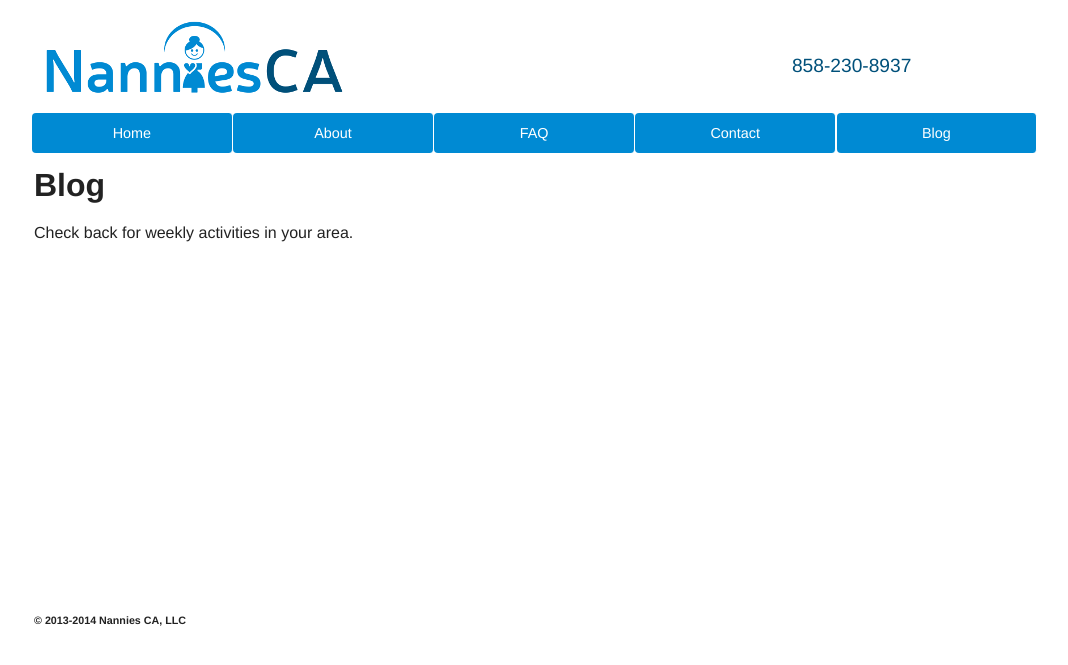
After one commit to lhambsch/nannies_ca, a Django app: page /blog/ in a window 1280 px wide. The commit adds this page. Shown: the top 665 px of the page, without its empty margins (94-1162 px from the left). Run offline with Django 3.2, Linux system fonts and the light colour scheme; parts of the project's set-up code (start-up, migrations or seed data) failed here and were passed over; some libraries are stand-ins or nearby versions.

Commit message:
Made SEO related changes.

```diff
--- a/nannies_ca/settings.py
+++ b/nannies_ca/settings.py
@@ -40,6 +40,7 @@ INSTALLED_APPS = (
     'django.contrib.staticfiles',
     'crispy_forms',
     'customer_area',
+    'nannies_ca',
     'south',
 )
 
--- a/nannies_ca/urls.py
+++ b/nannies_ca/urls.py
@@ -6,10 +6,10 @@ admin.autodiscover()
 urlpatterns = patterns('',
     # Examples:
     url(r'^$', 'nannies_ca.views.home', name='home'),
-    url(r'^about/', 'nannies_ca.views.about', name='about'),
-    url(r'^faq/', 'nannies_ca.views.faq', name='faq'),
-    url(r'^contact/', 'nannies_ca.views.contact', name='contact'),
-    url(r'^news/', 'nannies_ca.views.news', name='news'),
+    url(r'^about$', 'nannies_ca.views.about', name='about'),
+    url(r'^faq$', 'nannies_ca.views.faq', name='faq'),
+    url(r'^contact$', 'nannies_ca.views.contact', name='contact'),
+    url(r'^blog/$', 'nannies_ca.views.blog', name='blog'),
 
     # user auth urls
     url(r'^login/', 'nannies_ca.views.login', name='login'),
--- a/nannies_ca/views.py
+++ b/nannies_ca/views.py
@@ -16,13 +16,13 @@ def home(request):
 
 
 def about(request):
-	title = "Safe, Reliable, and Trustworthy Nannies - San Diego, CA | Nannies CA"
+	title = "Safe and Trustworthy Nannies - San Diego, CA | Nannies CA"
 	description = "Find a nanny with no finder's fee in San Diego, La Jolla, Coronado, Carlsbad, Oceanside, Encinitas, Solana Beach, Del Mar, or surrounding areas."
 	return render(request, 'about.html', {'title': title, 'description': description})
 
 
 def faq(request):
-	title = "Questions and Answers About Our Nannies - San Diego, CA | Nannies CA"
+	title = "Questions About Our Nannies - San Diego, CA | Nannies CA"
 	description = "Your resource for finding a safe, reliable, and trustworthy nanny to care for your child."
 	return render(request, 'faq.html', {'title': title, 'description': description})
 
@@ -54,10 +54,10 @@ def contact_email(request, first, last, phone, body):
 	# return first
 
 
-def news(request):
+def blog(request):
 	title = "Children's Events and Activites - San Diego, CA | Nannies CA"
 	description = "San Diego children's events and activities."
-	return render(request, 'news.html', {'title': title, 'description': description})
+	return render(request, 'blog.html', {'title': title, 'description': description})
 
 
 def login(request):
--- a/templates/base.html
+++ b/templates/base.html
@@ -25,17 +25,17 @@
 
         <div class="header-container">
             <header class="wrapper clearfix">
-                <a class="title" href="/"><img id="main-logo" src="/static/img/NanniesCA_logo.png" alt=""></a>
+                <a class="title" href="{% url 'home' %}"><img id="main-logo" src="/static/img/NanniesCA_logo.png" alt=""></a>
                 <p id="phone"><a href="tel:858-230-8937">858-230-8937</a></p>
-                <div id="icon-menu"><img src="/static/img/list.png" alt=""></div>
+                <div id="icon-menu"><img src="/static/img/list.jpg" alt=""></div>
                 <div id='nav-div'>
                     <nav>
                         <ul>
-                            <li><a href="/" id="top-item">Home</a></li>
-                            <li><a href="/about">About</a></li>
-                            <li><a href="/faq">FAQ</a></li>
-                            <li><a href="/contact">Contact</a></li>
-                            <li><a href="/news">Blog</a></li>
+                            <li><a href="{% url 'home' %}" id="top-item">Home</a></li>
+                            <li><a href="{% url 'about' %}">About</a></li>
+                            <li><a href="{% url 'faq' %}">FAQ</a></li>
+                            <li><a href="{% url 'contact' %}">Contact</a></li>
+                            <li><a href="{% url 'blog' %}">Blog</a></li>
                             <!-- <li><a href="/family" id="log-in">Log In</a></li> -->
                         </ul>
                     </nav>
--- /dev/null
+++ b/templates/blog.html
@@ -0,0 +1,33 @@
+{% extends "base.html" %}
+
+{% block content %}
+<div class="main-container">
+    <div class="main wrapper clearfix">
+
+        <article>
+            <header style="height:400px;">
+                <h1>Blog</h1>
+                <p>Check back for weekly activities in your area.</p>
+            </header>
+            <!-- <section>
+                <h2>article section h2</h2>
+                <p>Lorem ipsum dolor sit amet, consectetur adipiscing elit. Aliquam sodales urna non odio egestas tempor. Nunc vel vehicula ante. Etiam bibendum iaculis libero, eget molestie nisl pharetra in. In semper consequat est, eu porta velit mollis nec. Curabitur posuere enim eget turpis feugiat tempor. Etiam ullamcorper lorem dapibus velit suscipit ultrices. Proin in est sed erat facilisis pharetra.</p>
+            </section>
+            <section>
+                <h2>article section h2</h2>
+                <p>Lorem ipsum dolor sit amet, consectetur adipiscing elit. Aliquam sodales urna non odio egestas tempor. Nunc vel vehicula ante. Etiam bibendum iaculis libero, eget molestie nisl pharetra in. In semper consequat est, eu porta velit mollis nec. Curabitur posuere enim eget turpis feugiat tempor. Etiam ullamcorper lorem dapibus velit suscipit ultrices. Proin in est sed erat facilisis pharetra.</p>
+            </section>
+            <footer>
+                <h3>article footer h3</h3>
+                <p>Lorem ipsum dolor sit amet, consectetur adipiscing elit. Aliquam sodales urna non odio egestas tempor. Nunc vel vehicula ante. Etiam bibendum iaculis libero, eget molestie nisl pharetra in. In semper consequat est, eu porta velit mollis nec. Curabitur posuere enim eget turpis feugiat tempor.</p>
+            </footer> -->
+        </article>
+
+        <!-- <aside>
+            <h3>aside</h3>
+            <p>Lorem ipsum dolor sit amet, consectetur adipiscing elit. Aliquam sodales urna non odio egestas tempor. Nunc vel vehicula ante. Etiam bibendum iaculis libero, eget molestie nisl pharetra in. In semper consequat est, eu porta velit mollis nec. Curabitur posuere enim eget turpis feugiat tempor. Etiam ullamcorper lorem dapibus velit suscipit ultrices.</p>
+        </aside> -->
+
+    </div> <!-- #main -->
+</div> <!-- #main-container -->
+{% endblock %}
```
Also changed, not shown: templates/about.html (+15 -6 lines), templates/index.html (+4 -4 lines), static/img/child_2.jpg (added), 7 other files.
